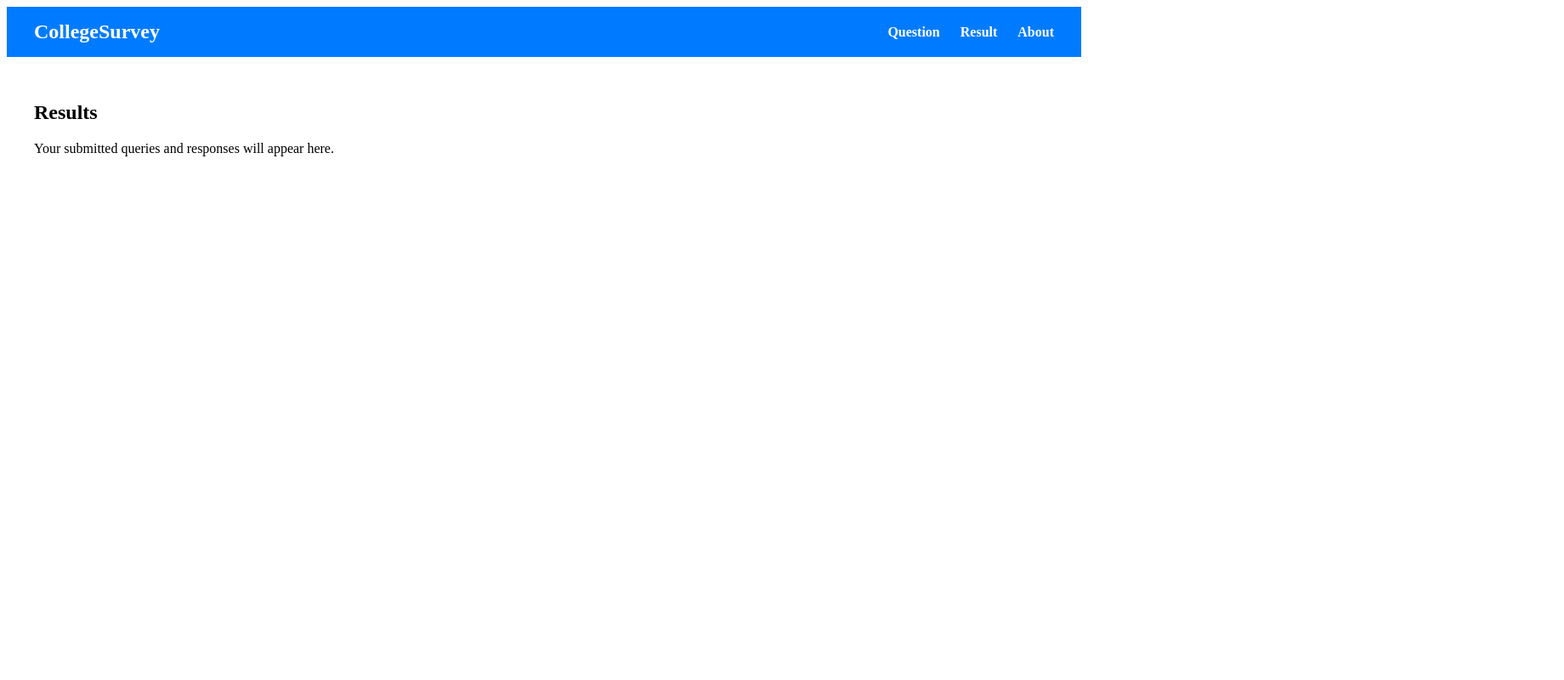
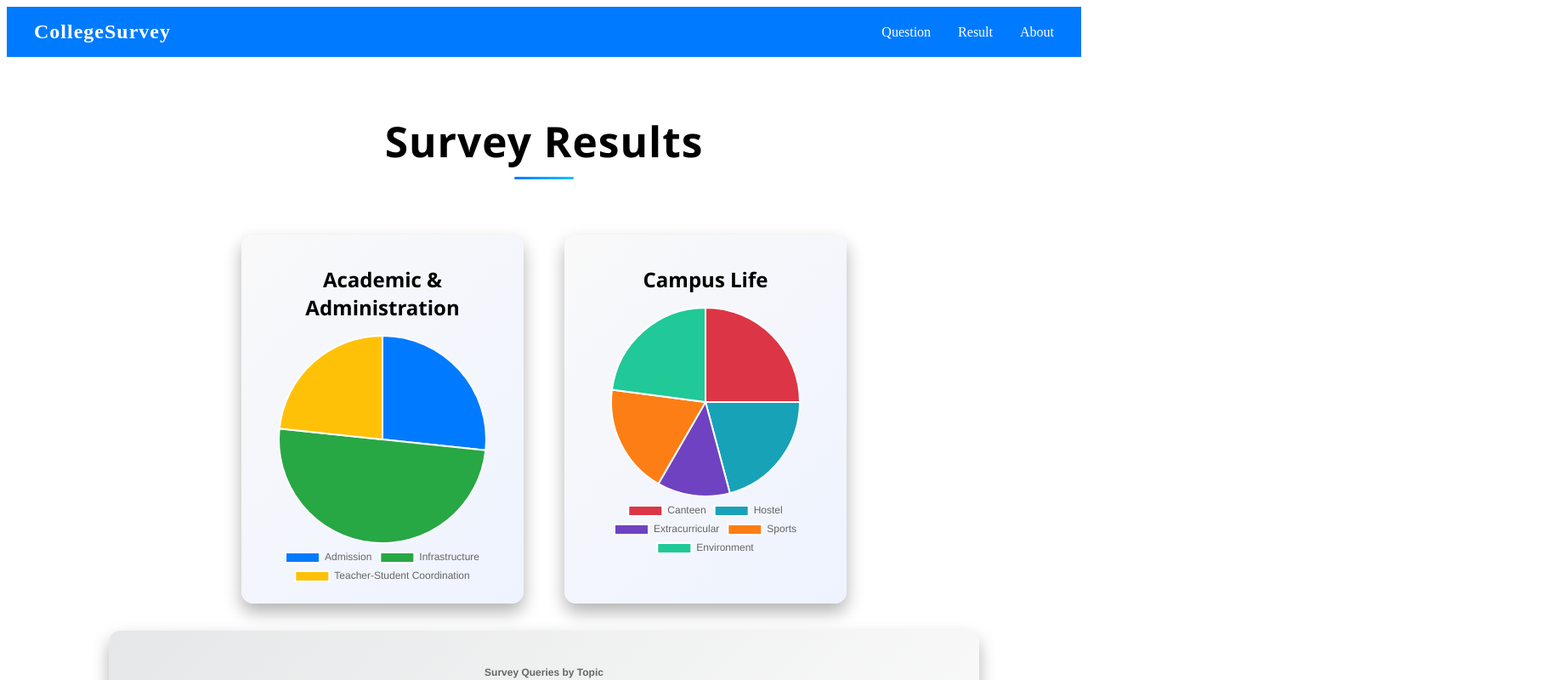
Before and after one commit to jaishree-verma/College_Survey, a React (Vite) app in the folder frontend/: page /result in a window 1280 px wide. Shown: the top 800 px of the page at 85% size, 1840 px wide, since content can reach past the window. Built offline with nearby package versions, Linux system fonts and the light colour scheme.

Commit message:
css updated and new forms added

```diff
--- a/frontend/package.json
+++ b/frontend/package.json
@@ -11,7 +11,9 @@
   },
   "dependencies": {
     "axios": "^1.12.2",
+    "chart.js": "^4.5.1",
     "react": "^19.1.1",
+    "react-chartjs-2": "^5.3.1",
     "react-dom": "^19.1.1",
     "react-icons": "^5.5.0",
     "react-router-dom": "^7.8.2"
--- /dev/null
+++ b/frontend/src/Components/Navbar.css
@@ -0,0 +1,55 @@
+.navbar {
+  display: flex;
+  justify-content: space-between;
+  align-items: center;
+  background: #007bff; /* header background */
+  padding: 1rem 2rem;
+}
+
+.navbar-brand {
+  font-size: 1.5rem;
+  font-weight: bold;
+  color: #fff;
+  letter-spacing: 1px;
+  transition: color 0.3s ease;
+}
+
+.navbar-brand:hover {
+  color: #ffcc00; /* brand hover color */
+}
+
+/* Links */
+.navbar-links {
+  display: flex;
+  gap: 2rem;
+}
+
+.navbar-links a {
+  position: relative;
+  text-decoration: none;
+  color: #fff;
+  font-weight: 500;
+  transition: color 0.3s ease;
+}
+
+/* underline effect */
+.navbar-links a::after {
+  content: "";
+  position: absolute;
+  left: 0;
+  bottom: -4px;
+  width: 0%;
+  height: 2px;
+  background: linear-gradient(90deg, #ffcc00, #ff6600); /* dynamic underline */
+  transition: width 0.3s ease;
+  transform-origin: left;
+}
+
+/* hover state */
+.navbar-links a:hover {
+  color: #ffcc00; /* text color change */
+}
+
+.navbar-links a:hover::after {
+  width: 100%; /* underline animates in */
+}
--- a/frontend/src/Components/Navbar.jsx
+++ b/frontend/src/Components/Navbar.jsx
@@ -1,28 +1,15 @@
-import { Link } from "react-router-dom";
+import React from "react";
+import "./Navbar.css";
 
 export default function Navbar() {
   return (
-    <nav style={styles.navbar}>
-      <h2 style={styles.logo}>CollegeSurvey</h2>
-      <div style={styles.links}>
-        <Link to="/question" style={styles.link}>Question</Link>
-        <Link to="/result" style={styles.link}>Result</Link>
-        <Link to="/about-college-survey" style={styles.link}>About</Link>
+    <nav className="navbar">
+      <div className="navbar-brand">CollegeSurvey</div>
+      <div className="navbar-links">
+        <a href="/question">Question</a>
+        <a href="/result">Result</a>
+        <a href="/about">About</a>
       </div>
     </nav>
   );
 }
-
-const styles = {
-  navbar: {
-    display: "flex",
-    justifyContent: "space-between",
-    alignItems: "center",
-    padding: "1rem 2rem",
-    backgroundColor: "#007bff",
-    color: "white"
-  },
-  logo: { margin: 0 },
-  links: { display: "flex", gap: "1.5rem" },
-  link: { color: "white", textDecoration: "none", fontWeight: "bold" }
-};
--- a/frontend/src/Components/QueryForm.css
+++ b/frontend/src/Components/QueryForm.css
@@ -5,6 +5,7 @@
   align-items: flex-start;
   gap: 3rem;
   padding: 3rem;
+  animation: fadeIn 1s ease-in-out;
 }
 
 /* Left side image */
@@ -40,9 +41,9 @@
   transition: transform 0.3s ease;
 }
 
-/* .query-container:hover {
+.query-container:hover {
   transform: translateY(-6px);
-} */
+}
 
 .query-title {
   text-align: center;
--- a/frontend/src/pages/About.css
+++ b/frontend/src/pages/About.css
@@ -6,6 +6,7 @@
   flex-direction: column;
   gap: 2rem;
   align-items: stretch;
+  animation: fadeIn 1s ease-in-out;
 }
 .about-title {
   font-size: 3.5rem;
@@ -46,7 +47,7 @@
   background: #f9f9f9;
   padding: 1rem;
   border-radius: 8px;
-  box-shadow: 0 4px 12px #99b2e9;
+  box-shadow: 0 10px 20px rgba(0,0,0,0.3);
   font-family: 'Segoe UI', Tahoma, Geneva, Verdana, sans-serif;
 }
 
@@ -54,7 +55,9 @@
   color: #007bff;
   margin-bottom: 1rem;
 }
-
+.about-section :hover{
+    transform: translateY(-6px);
+}
 .about-section p {
   color: #000000;
 
@@ -64,7 +67,7 @@
   background: #f9f9f9;
   padding: 1rem;
   border-radius: 8px;
-  box-shadow: 0 4px 12px #99b2e9;
+  box-shadow: 0 10px 20px rgba(0,0,0,0.3);
   font-family: 'Segoe UI', Tahoma, Geneva, Verdana, sans-serif;
   color: #000000;
 }
@@ -130,14 +133,14 @@
   padding: 1rem;
   font-family: 'Segoe UI', Tahoma, Geneva, Verdana, sans-serif;
   border-radius: 10px;
-  box-shadow: 0 4px 12px #99b2e9;
+  box-shadow: 0 10px 20px rgba(0,0,0,0.3);
   text-align: center;
   transition: transform 0.3s ease, box-shadow 0.3s ease;
 }
 
 .stat-box:hover {
   transform: translateY(-6px);
-  box-shadow: 0 8px 18px rgba(0,0,0,0.25);
+  box-shadow: 0 10px 20px rgba(0,0,0,0.3);
 }
 
 .stat-icon {
--- a/frontend/src/pages/About.jsx
+++ b/frontend/src/pages/About.jsx
@@ -50,14 +50,14 @@ export default function About() {
       <div className="about-stats">
   <div className="stat-box">
     <img src="/up-arrow-icon.png" alt="Survey Responses Icon" className="stat-icon" />
-    <h3>Total Survey Responses</h3>
+    <h3><u>Total Survey Responses</u></h3>
     <p className="stat-number">0</p>
     <span className="stat-subtext">Responses Collected</span>
   </div>
 
   <div className="stat-box">
     <img src="/users-icon.png" alt="Site Visitors Icon" className="stat-icon" />
-    <h3>Total Site Visits</h3>
+    <h3><u>Total Site Visits</u></h3>
     <p className="stat-number">0</p>
     <span className="stat-subtext">Unique Visitors</span>
   </div>
--- /dev/null
+++ b/frontend/src/pages/ResultPage.css
@@ -0,0 +1,122 @@
+.result-wrapper {
+  max-width: 2500px;
+  margin: 0 auto;
+  padding: 2rem;
+  display: flex;
+  flex-direction: column;
+  gap: 2rem;
+  align-items: center;
+ font-family: 'Segoe UI', Tahoma, Geneva, Verdana, sans-serif;
+  color: #000000;
+  animation: fadeIn 1s ease-in-out;
+}
+
+.result-title {
+  font-size: 3.1rem;
+  font-family: 'Segoe UI', Tahoma, Geneva, Verdana, sans-serif;
+  color: #000000;
+  text-align: center;
+  font-weight: bold;
+  position: relative;
+  letter-spacing: 1px;
+}
+
+.result-title::after {
+  content: "";
+  display: block;
+  width: 80px;
+  height: 3px;
+  background: linear-gradient(90deg, #007bff, #00c6ff);
+  margin: 0.5rem auto 0;
+  border-radius: 2px;
+  animation: slideIn 1s ease forwards;
+}
+
+/* Pie charts container */
+.result-pies {
+  display: flex;
+  justify-content: center;
+  gap: 3rem;
+  width: 200%;
+  flex-wrap: wrap;
+  animation: fadeInUp 1.2s ease;
+}
+
+.pie-container {
+  flex: 1;
+  max-width: 300px;
+  background: linear-gradient(135deg, #f9f9f9, #eef3ff);
+  padding: 1rem;
+  border-radius: 14px;
+  box-shadow: 0 10px 20px rgba(0,0,0,0.3);
+  text-align: center;
+  transition: transform 0.4s ease, box-shadow 0.4s ease;
+}
+
+.pie-container:hover {
+  transform: translateY(-6px) scale(1.05);
+  box-shadow: 0 10px 20px rgba(0,0,0,0.3);
+}
+
+.pie-container h2 {
+  color: #000000;
+  margin-bottom: 1rem;
+  font-family: 'Segoe UI', Tahoma, Geneva, Verdana, sans-serif;
+  font-size: 1.5rem;
+  font-weight: 600;
+  transition: color 0.3s ease;
+}
+
+.pie-container:hover h2 {
+  color: #000000;
+}
+
+/* Bar chart larger */
+.bar-container {
+  width: 80%;
+  min-height: 400px;
+  background: linear-gradient(135deg, #e6e7e8, #ffffff);
+  padding: 2rem;
+  border-radius: 14px;
+  box-shadow: 0 10px 20px rgba(0,0,0,0.3);
+  transition: transform 0.4s ease, box-shadow 0.4s ease;
+  animation: fadeInUp 1.5s ease;
+}
+
+.bar-container:hover {
+  transform: scale(1.02);
+  /* box-shadow: 0 4px 12px #99b2e9; */
+  box-shadow: 0 10px 20px rgba(0,0,0,0.3);
+}
+
+/* Animations */
+@keyframes fadeIn {
+  from { opacity: 0; transform: translateY(20px); }
+  to { opacity: 1; transform: translateY(0); }
+}
+
+@keyframes slideIn {
+  from { width: 0; }
+  to { width: 70px; }
+}
+
+@keyframes fadeInUp {
+  from { opacity: 0; transform: translateY(40px); }
+  to { opacity: 1; transform: translateY(0); }
+}
+
+/* Responsive */
+@media (max-width: 768px) {
+  .result-pies {
+    flex-direction: column;
+    align-items: center;
+  }
+
+  .pie-container {
+    max-width: 220px;
+  }
+
+  .bar-container {
+    min-height: 350px;
+  }
+}
--- a/frontend/src/pages/ResultPage.jsx
+++ b/frontend/src/pages/ResultPage.jsx
@@ -1,8 +1,139 @@
+import { useEffect, useState } from "react";
+import { Pie, Bar } from "react-chartjs-2";
+import {
+  Chart as ChartJS,
+  ArcElement,
+  CategoryScale,
+  LinearScale,
+  BarElement,
+  Title,
+  Tooltip,
+  Legend,
+} from "chart.js";
+import "./ResultPage.css";
+
+ChartJS.register(ArcElement, CategoryScale, LinearScale, BarElement, Title, Tooltip, Legend);
+
 export default function ResultPage() {
+  const [stats, setStats] = useState({
+    canteen: 12,
+    admission: 8,
+    infrastructure: 15,
+    hostel: 10,
+    extracurricular: 6,
+    sports: 9,
+    environment: 11,
+    coordination: 7,
+  });
+
+  // Example backend fetch
+  useEffect(() => {
+    // fetch("/api/stats")
+    //   .then((res) => res.json())
+    //   .then((data) => setStats(data))
+    //   .catch((err) => console.error("Error fetching stats:", err));
+  }, []);
+
+  const academicData = {
+    labels: ["Admission", "Infrastructure", "Teacher-Student Coordination"],
+    datasets: [
+      {
+        data: [stats.admission, stats.infrastructure, stats.coordination],
+        backgroundColor: ["#007bff", "#28a745", "#ffc107"],
+        borderColor: "#fff",
+        borderWidth: 2,
+      },
+    ],
+  };
+
+  const campusData = {
+    labels: ["Canteen", "Hostel", "Extracurricular", "Sports", "Environment"],
+    datasets: [
+      {
+        data: [
+          stats.canteen,
+          stats.hostel,
+          stats.extracurricular,
+          stats.sports,
+          stats.environment,
+        ],
+        backgroundColor: ["#dc3545", "#17a2b8", "#6f42c1", "#fd7e14", "#20c997"],
+        borderColor: "#fff",
+        borderWidth: 2,
+      },
+    ],
+  };
+
+  const barData = {
+    labels: [
+      "Canteen",
+      "Admission",
+      "Infrastructure",
+      "Hostel",
+      "Extracurricular",
+      "Sports",
+      "Environment",
+      "Teacher-Student Coordination",
+    ],
+    datasets: [
+      {
+        label: "Number of Queries",
+        data: [
+          stats.canteen,
+          stats.admission,
+          stats.infrastructure,
+          stats.hostel,
+          stats.extracurricular,
+          stats.sports,
+          stats.environment,
+          stats.coordination,
+        ],
+        backgroundColor: (ctx) => {
+          const gradient = ctx.chart.ctx.createLinearGradient(0, 0, 0, 400);
+          gradient.addColorStop(0, "#007bff");
+          gradient.addColorStop(1, "#00c6ff");
+          return gradient;
+        },
+        borderRadius: 6,
+      },
+    ],
+  };
+
+  const pieOptions = {
+    responsive: true,
+    maintainAspectRatio: true,
+    aspectRatio: 1, // smaller pies
+    plugins: { legend: { position: "bottom" } },
+  };
+
+  const barOptions = {
+    responsive: true,
+    maintainAspectRatio: false, // allow full width
+    plugins: {
+      legend: { display: false },
+      title: { display: true, text: "Survey Queries by Topic" },
+    },
+    scales: { y: { beginAtZero: true } },
+  };
+
   return (
-    <div style={{ padding: "2rem" }}>
-      <h2>Results</h2>
-      <p>Your submitted queries and responses will appear here.</p>
+    <div className="result-wrapper">
+      <h1 className="result-title">Survey Results</h1>
+
+      <div className="result-pies">
+        <div className="pie-container">
+          <h2 >Academic & Administration</h2>
+          <Pie data={academicData} options={pieOptions} />
+        </div>
+        <div className="pie-container">
+          <h2>Campus Life</h2>
+          <Pie data={campusData} options={pieOptions} />
+        </div>
+      </div>
+
+      <div className="bar-container">
+        <Bar data={barData} options={barOptions} />
+      </div>
     </div>
   );
 }
```
Also changed, not shown: 1 other file (tests, documents, lock files or other folders).
